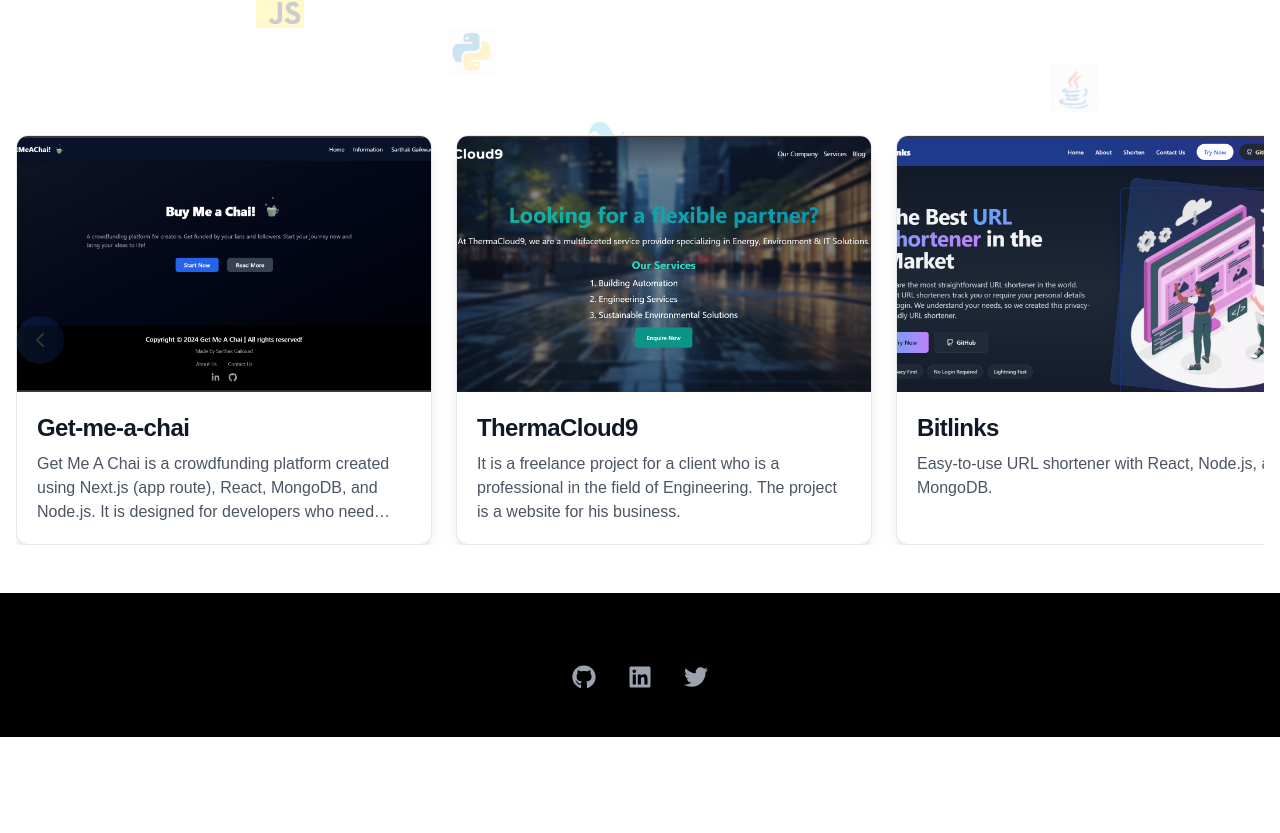
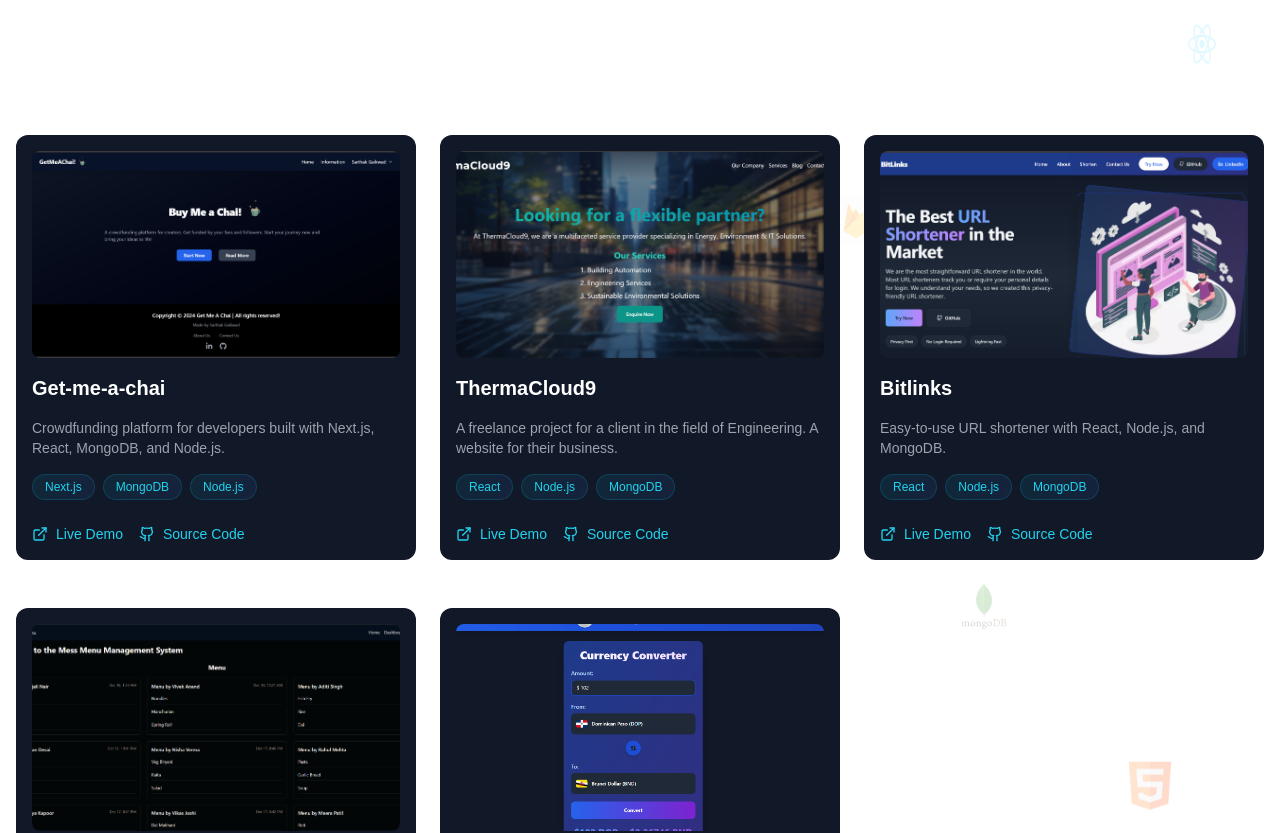
Before and after one commit to Sarthak5290/sarthak-next, a Next.js app: page / in a window 1280 px wide. Shown: the part 753-1586 px from the top of the page. Before the commit the page ends 1490 px from the top, so only its background shows below. Built offline with nearby package versions, Linux system fonts and the light colour scheme.

Commit message:
change in the project style and ui

```diff
--- a/components/Projects.js
+++ b/components/Projects.js
@@ -1,33 +1,132 @@
 "use client";
-import React from "react";
+import React, { useState, useEffect } from "react";
 import Image from "next/image";
-import useEmblaCarousel from "embla-carousel-react";
-import { ChevronLeft, ChevronRight } from "lucide-react";
-import { cn } from "@/lib/utils";
+import { Github, ExternalLink } from "lucide-react";
+import { motion } from "framer-motion";
+
+const ProjectCard = ({ project, index }) => {
+  const [isHovered, setIsHovered] = useState(false);
+  const [isVisible, setIsVisible] = useState(false);
+
+  useEffect(() => {
+    const observer = new IntersectionObserver(
+      ([entry]) => {
+        setIsVisible(entry.isIntersecting);
+      },
+      { threshold: 0.1 }
+    );
+
+    const currentElement = document.getElementById(`project-${index}`);
+    if (currentElement) {
+      observer.observe(currentElement);
+    }
+
+    return () => {
+      if (currentElement) {
+        observer.unobserve(currentElement);
+      }
+    };
+  }, [index]);
+
+  return (
+    <motion.div
+      id={`project-${index}`}
+      initial={{ opacity: 0, y: 50 }}
+      animate={isVisible ? { opacity: 1, y: 0 } : { opacity: 0, y: 50 }}
+      transition={{ duration: 0.5 }}
+      className="relative group mb-6"
+      onMouseEnter={() => setIsHovered(true)}
+      onMouseLeave={() => setIsHovered(false)}
+    >
+      <div className="relative overflow-hidden rounded-xl bg-gray-900 p-4">
+        <div className="relative aspect-video overflow-hidden rounded-lg">
+          <Image
+            src={project.imageSrc}
+            alt={project.title}
+            fill
+            className="object-cover transition-transform duration-300 group-hover:scale-110"
+          />
+          <div className="absolute inset-0 bg-gradient-to-t from-black/60 to-transparent opacity-0 group-hover:opacity-100 transition-opacity duration-300" />
+        </div>
+
+        <div className="mt-4 space-y-4">
+          <h3 className="text-xl font-bold text-white">{project.title}</h3>
+          <p className="text-gray-400 text-sm line-clamp-2">
+            {project.description}
+          </p>
+
+          {/* Tech Stack - Moved below description with enhanced design */}
+          <div className="flex flex-wrap gap-2">
+            {project.tech?.map((tech, i) => (
+              <span
+                key={i}
+                className="px-3 py-1 text-xs font-medium rounded-full
+                bg-gradient-to-r from-cyan-500/10 to-blue-500/10
+                text-cyan-400 border border-cyan-500/20
+                hover:from-cyan-500/20 hover:to-blue-500/20
+                transition-all duration-300"
+              >
+                {tech}
+              </span>
+            ))}
+          </div>
+
+          <div className="flex gap-4 pt-2">
+            {project.link && (
+              <a
+                href={project.link}
+                target="_blank"
+                rel="noopener noreferrer"
+                className="inline-flex items-center gap-2 text-sm text-cyan-400 hover:text-cyan-300 transition-colors"
+              >
+                <ExternalLink size={16} />
+                Live Demo
+              </a>
+            )}
+            {project.github && (
+              <a
+                href={project.github}
+                target="_blank"
+                rel="noopener noreferrer"
+                className="inline-flex items-center gap-2 text-sm text-cyan-400 hover:text-cyan-300 transition-colors"
+              >
+                <Github size={16} />
+                Source Code
+              </a>
+            )}
+          </div>
+        </div>
+      </div>
+    </motion.div>
+  );
+};
 
 const Projects = () => {
-  const [emblaRef, emblaApi] = useEmblaCarousel({
-    align: "start",
-    loop: false,
-    skipSnaps: false,
-    dragFree: true,
-    containScroll: "trimSnaps",
-  });
+  const [activeFilter, setActiveFilter] = useState("all");
 
   const projects = [
     {
       title: "Get-me-a-chai",
       description:
-        "Get Me A Chai is a crowdfunding platform created using Next.js (app route), React, MongoDB, and Node.js. It is designed for developers who need funds to complete their projects. Fans and supporters of developers or project creators can support them by sending funds.",
+        "Crowdfunding platform for developers built with Next.js, React, MongoDB, and Node.js.",
       imageSrc: "/projects/image2.png",
+      tech: ["Next.js", "MongoDB", "Node.js"],
+      github: "https://github.com/Sarthak5290/get-me-a-chai",
+
       link: "https://get-me-a-chai-murex.vercel.app/",
+      category: "fullstack",
     },
+
     {
       title: "ThermaCloud9",
       description:
-        "It is a freelance project for a client who is a professional in the field of Engineering. The project is a website for his business.",
+        "A freelance project for a client in the field of Engineering. A website for their business.",
       imageSrc: "/projects/image1.png",
+      github: "https://github.com/Sarthak5290/thermacloud9",
+
       link: "https://thermacloud9.com/",
+      tech: ["React", "Node.js", "MongoDB"],
+      category: "fullstack",
     },
     {
       title: "Bitlinks",
@@ -35,167 +134,64 @@
         "Easy-to-use URL shortener with React, Node.js, and MongoDB.",
       imageSrc: "/projects/image3.png",
       link: "https://new-bitlinks.netlify.app/",
+      tech: ["React", "Node.js", "MongoDB"],
+      github: "https://github.com/Sarthak5290/bitlinks",
+      category: "frontend",
     },
     {
       title: "Mess-Menu",
       description:
         "A streamlined application for managing and editing menus effortlessly.",
       imageSrc: "/projects/image5.png",
-      link: "https://github.com/Sarthak5290/Mess-Menu",
+      // link: "https://github.com/Sarthak5290/Mess-Menu",
+      tech: ["React", "Node.js", "MongoDB"],
+      category: "frontend",
+      github: "https://github.com/Sarthak5290/Mess-Menu",
     },
     {
       title: "Currency-Converter",
       description:
         "Real-time currency converter with React frontend, Node.js backend, and Tailwind CSS for styling.",
       imageSrc: "/projects/image4.png",
-      link: "https://github.com/Sarthak5290/currency-converter",
+      // link: "https://github.com/Sarthak5290/currency-converter",
+      tech: ["React", "Node.js", "Tailwind CSS"],
+      category: "frontend",
+      github: "https://github.com/Sarthak5290/currency-converter",
     },
   ];
 
-  const scrollPrev = React.useCallback(() => {
-    if (emblaApi) emblaApi.scrollPrev();
-  }, [emblaApi]);
-
-  const scrollNext = React.useCallback(() => {
-    if (emblaApi) emblaApi.scrollNext();
-  }, [emblaApi]);
-
-  const [canScrollPrev, setCanScrollPrev] = React.useState(false);
-  const [canScrollNext, setCanScrollNext] = React.useState(true);
-
-  const onSelect = React.useCallback((emblaApi) => {
-    setCanScrollPrev(emblaApi.canScrollPrev());
-    setCanScrollNext(emblaApi.canScrollNext());
-  }, []);
-
-  React.useEffect(() => {
-    if (!emblaApi) return;
-
-    onSelect(emblaApi);
-    emblaApi.on("select", onSelect);
-    emblaApi.on("reInit", onSelect);
-  }, [emblaApi, onSelect]);
+  const filteredProjects =
+    activeFilter === "all"
+      ? projects
+      : projects.filter((p) => p.category === activeFilter);
 
   return (
     <section className="mt-40 mb-12 relative group/section">
       <div className="container mx-auto px-4">
-        <h1
-          className="text-4xl font-bold text-center mb-12 text-white
-          transition-all duration-300 group-hover/section:text-blue-300"
-        >
+        <h1 className="text-4xl font-bold text-center mb-12 text-white transition-all duration-300 group-hover/section:text-blue-300">
           Projects
         </h1>
 
-        <div className="relative">
-          {/* Carousel Container */}
-          <div
-            className="overflow-hidden touch-pan-y select-none"
-            ref={emblaRef}
-          >
-            <div className="flex gap-6">
-              {projects.map((project, index) => (
-                <div
-                  key={index}
-                  className="flex-[0_0_100%] sm:flex-[0_0_50%] lg:flex-[0_0_33.333%]
-                    transition-all duration-300"
-                >
-                  <div
-                    className="bg-white border border-gray-200 rounded-xl
-                    shadow-lg dark:bg-[#1e1e1e] dark:border-gray-800
-                    overflow-hidden transition-all duration-300
-                    hover:shadow-2xl hover:scale-[1.03]
-                    group/card h-full"
-                  >
-                    <a
-                      href={project.link}
-                      className="block relative group/image"
-                      target="_blank"
-                      rel="noopener noreferrer"
-                    >
-                      <div className="relative w-full h-64 overflow-hidden">
-                        <Image
-                          className="object-cover transition-transform duration-300
-                            group-hover/image:scale-110"
-                          src={project.imageSrc}
-                          alt={project.title}
-                          fill
-                          sizes="(max-width: 768px) 100vw, (max-width: 1200px) 50vw, 33vw"
-                          priority
-                        />
-                        <div
-                          className="absolute inset-0 bg-black/20
-                          opacity-0 group-hover/image:opacity-100
-                          transition-opacity duration-300"
-                        ></div>
-                      </div>
-                    </a>
-                    <div className="p-5 space-y-2">
-                      <a
-                        href={project.link}
-                        target="_blank"
-                        rel="noopener noreferrer"
-                        className="block"
-                      >
-                        <h5
-                          className="text-2xl font-bold tracking-tight
-                          text-gray-900 dark:text-white
-                          group-hover/card:text-blue-600
-                          transition-colors duration-300"
-                        >
-                          {project.title}
-                        </h5>
-                      </a>
-                      <p
-                        className="text-gray-600 dark:text-gray-300
-                        line-clamp-3"
-                      >
-                        {project.description}
-                      </p>
-                    </div>
-                  </div>
-                </div>
-              ))}
-            </div>
-          </div>
+        {/* <div className="flex justify-center gap-4 mb-12">
+          {["all", "frontend", "fullstack"].map((filter) => (
+            <button
+              key={filter}
+              onClick={() => setActiveFilter(filter)}
+              className={`px-4 py-2 rounded-full text-sm transition-colors ${
+                activeFilter === filter
+                  ? "bg-cyan-500 text-white"
+                  : "bg-gray-800 text-gray-400 hover:bg-gray-700"
+              }`}
+            >
+              {filter.charAt(0).toUpperCase() + filter.slice(1)}
+            </button>
+          ))}
+        </div>  */}
 
-          {/* Navigation Buttons */}
-          <button
-            onClick={scrollPrev}
-            className={cn(
-              `absolute left-0 top-1/2 -translate-y-1/2
-              bg-gradient-to-r from-blue-500/70 to-blue-700/70
-              hover:from-blue-600/80 hover:to-blue-800/80
-              text-white p-3 rounded-full shadow-lg
-              transition-all duration-300 z-10
-              hidden md:block
-              opacity-0 group-hover/section:opacity-100
-              focus:outline-none focus:ring-2 focus:ring-blue-500`,
-              !canScrollPrev && "opacity-20 cursor-not-allowed"
-            )}
-            disabled={!canScrollPrev}
-            aria-label="Previous projects"
-          >
-            <ChevronLeft className="h-6 w-6" />
-          </button>
-
-          <button
-            onClick={scrollNext}
-            className={cn(
-              `absolute right-0 top-1/2 -translate-y-1/2
-              bg-gradient-to-r from-blue-500/70 to-blue-700/70
-              hover:from-blue-600/80 hover:to-blue-800/80
-              text-white p-3 rounded-full shadow-lg
-              transition-all duration-300 z-10
-              hidden md:block
-              opacity-0 group-hover/section:opacity-100
-              focus:outline-none focus:ring-2 focus:ring-blue-500`,
-              !canScrollNext && "opacity-20 cursor-not-allowed"
-            )}
-            disabled={!canScrollNext}
-            aria-label="Next projects"
-          >
-            <ChevronRight className="h-6 w-6" />
-          </button>
+        <div className="grid grid-cols-1 md:grid-cols-2 lg:grid-cols-3 gap-6">
+          {filteredProjects.map((project, index) => (
+            <ProjectCard key={index} project={project} index={index} />
+          ))}
         </div>
       </div>
     </section>
--- a/package.json
+++ b/package.json
@@ -11,12 +11,14 @@
   "dependencies": {
     "clsx": "^2.1.1",
     "embla-carousel-react": "^8.5.1",
+    "framer-motion": "^11.15.0",
     "lucide-react": "^0.468.0",
     "next": "15.1.0",
     "react": "^19.0.0",
     "react-dom": "^19.0.0",
     "react-fontawesome": "^1.7.1",
     "react-icons": "^5.4.0",
+    "react-type-animation": "^3.2.0",
     "tailwind-merge": "^2.5.5"
   },
   "devDependencies": {
```
Also changed, not shown: 2 other files (tests, documents, lock files or other folders).
